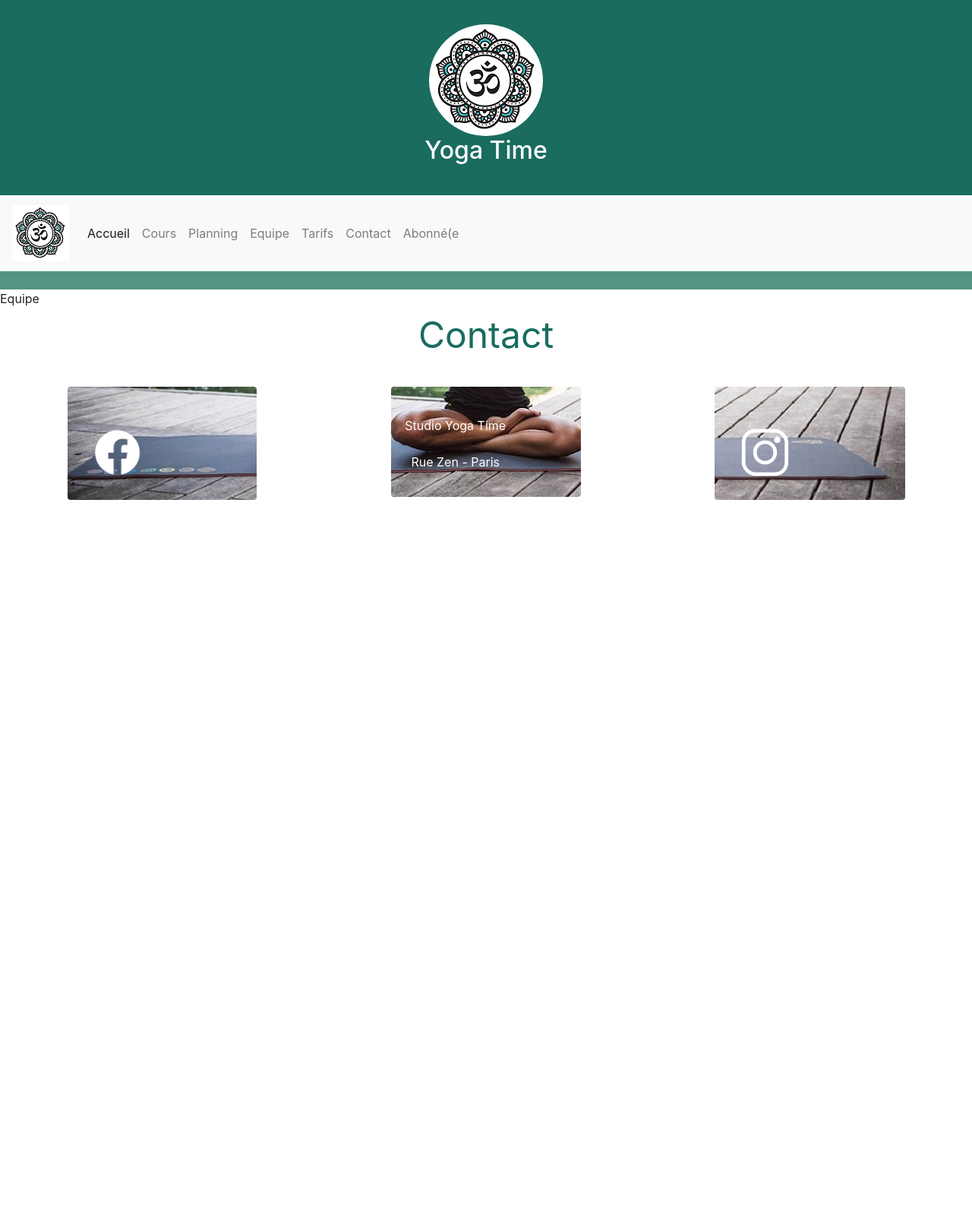
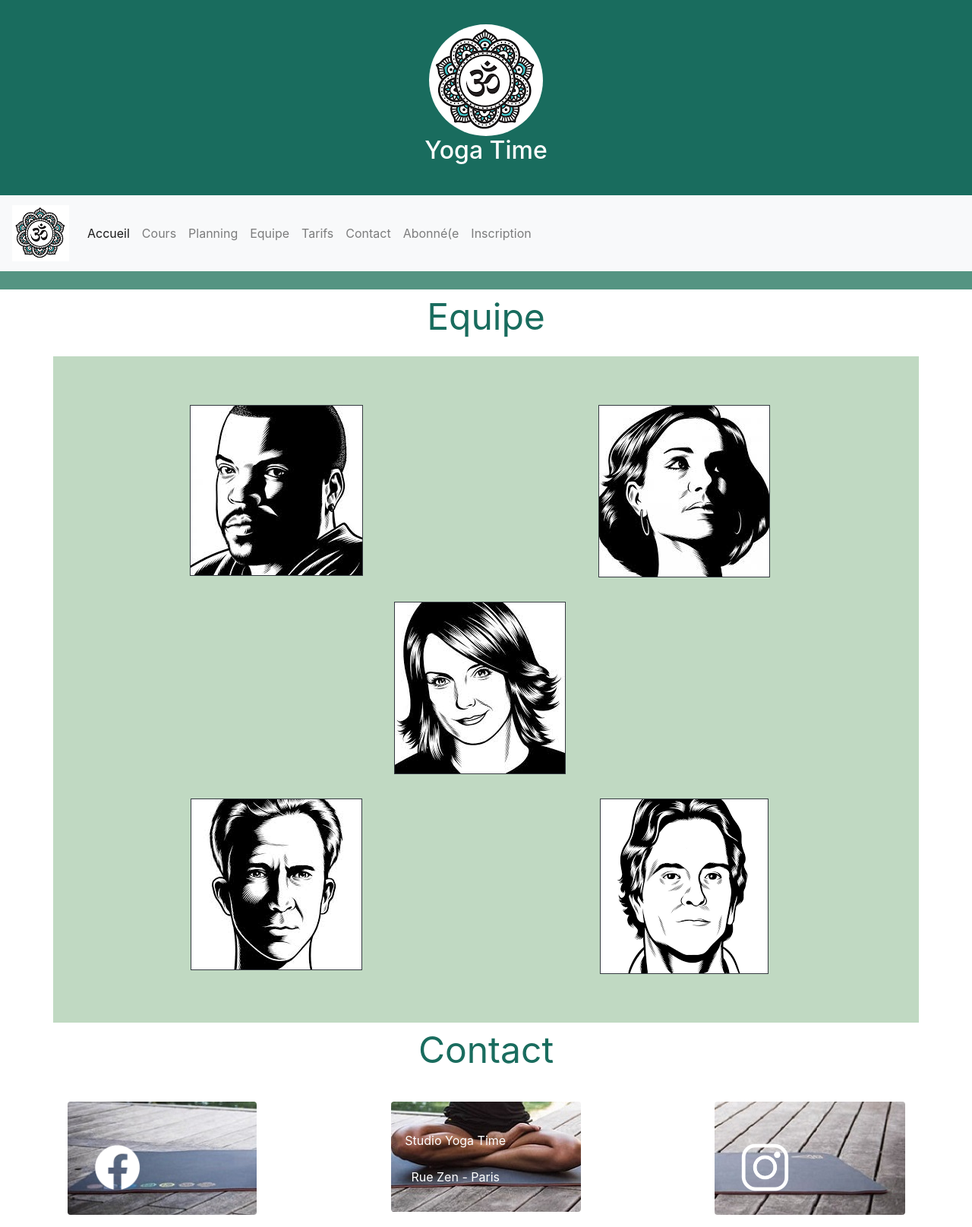
Before and after one commit to Evabas/projetYogaTime, a PHP site: page /index.php?p=team in a window 1280 px wide. Shown: the whole page at 76% size. Before the commit the page ends 658 px from the top, so only its background shows below. Run offline with PHP 8.4, Linux system fonts and the light colour scheme.

Commit message:
Add files via upload

```diff
--- a/index.php
+++ b/index.php
@@ -37,6 +37,9 @@ switch ($page) {
     case 'subscriber':
         echo $twig->render('/subscriber.twig');
     break;
+    case 'registration':
+        echo $twig->render('/registration.twig');
+    break;
     default:
         header('HTTP/1.0 404 Not Found');
         echo $twig->render('/404.twig');
--- a/templates/base.html.twig
+++ b/templates/base.html.twig
@@ -1,3 +1,7 @@
+<?php
+session_start();
+?>
+
 <!DOCTYPE html>
 <html lang="fr">
 <head>
@@ -33,20 +37,23 @@
         <li class="nav-item">
           <a class="nav-link" href="index.php?p=lessons">Cours</a>
         </li>
-            <li class="nav-item">
+        <li class="nav-item">
           <a class="nav-link" href="index.php?p=planning">Planning</a>
         </li>
         <li class="nav-item">
           <a class="nav-link" href="index.php?p=team">Equipe</a>
         </li>
-         <li class="nav-item">
+        <li class="nav-item">
           <a class="nav-link" href="index.php?p=price">Tarifs</a>
         </li>
         <li class="nav-item">
           <a class="nav-link" href="index.php?p=contact">Contact</a>
         </li>
-           <li class="nav-item">
+        <li class="nav-item">
           <a class="nav-link" href="index.php?p=subscriber">Abonné(e</a>
+        </li>
+        <li class="nav-item">
+          <a class="nav-link" href="index.php?p=registration">Inscription</a>
         </li>
       </ul>
     </div>
@@ -58,10 +65,11 @@
   <div>
      <p class="title2 text-center">Contact</p>
         <div class="container-fluid">
-            <div class="row footer text-center">
+            <div class="row text-center">
                 <div class="col-md-4 col-sm-12">
-                    <div>
+
                         <img src="./public/images/tapis1.jpg" alt="portion de tapis" class="rounded mx-3 my-3">
+                       <div class="contact">
                         <a href="#"><img src="./public/images/f_logo_RGB-White_58.png" alt="logo facebook" class="adresse rounded mx-3 my-3" width="63 px"></a>
                     </div>
                 </div>
@@ -76,8 +84,9 @@
                 </div>
 
                <div class="col-md-4 col-sm-12">
-                    <div>
+
                         <img src="./public/images/tapis3.jpg" alt="portion de tapis" class="rounded mx-3 my-3">
+
                         <a href="#"><img src="./public/images/instagram-logo-white.png" alt="logo instagram" class=" adresse rounded mx-3 my-3" width="63 px"></a>
                     </div>
                 </div>
--- a/templates/contact.twig
+++ b/templates/contact.twig
@@ -3,5 +3,4 @@
 {% block title %}Contact{% endblock %}
 
 {% block body %}
-Contact
 {% endblock %}
--- a/templates/home.twig
+++ b/templates/home.twig
@@ -7,8 +7,8 @@
 <div class="home">
         <div class="container-fluid mainImage">
             <div class="row">
-                <div class="col-12">
-                <Image src="./public/images/tapisMain.jpg " class="col-12"/>
+                <div>
+                <img src="./public/images/tapisMain.jpg" class="col-12"/>
                 </div >
             </div>
         </div>
--- a/templates/team.twig
+++ b/templates/team.twig
@@ -3,5 +3,53 @@
 {% block title %}Equipe{% endblock %}
 
 {% block body %}
-Equipe
+<p class="title2 text-center">Equipe</p>
+
+<div class="container equipe px-5 py-5" >
+
+<div class="row text-center">
+
+    <div class="box col-md-6">
+      <img src="./public/images/portrait1.jpg" rounded class=" portrait mr-3 my-3 border border-dark">
+      <div class="middle text-center">
+      <div class="text"><p><b>James<br></br>Vinyasa et Ashtanga</b></p></div>
+      </div>
+    </div>
+
+    <div class="box col-md-6">
+      <img src="./public/images/portrait2.jpg" rounded class=" portrait mr-3 my-3 border border-dark">
+      <div class="middle text-center">
+      <div class="text"><p><b>Lisa<br></br>Hatha</b></p></div>
+      </div>
+   </div>
+</div>
+
+<div class="row text-center">
+   <div class="box col-12">
+      <img src="./public/images/portrait3.jpg" rounded class=" portrait mr-3 my-3 border border-dark">
+      <div class="middle text-center">
+      <div class="text"><p><b>Marie<br></br>Kundalini</b></p></div>
+      </div>
+   </div>
+</div>
+
+<div class="row text-center">
+
+    <div class="box col-md-6">
+      <img src="./public/images/portrait4.jpg" rounded class=" portrait mr-3 my-3 border border-dark">
+      <div class="middle text-center">
+      <div class="text"><p><b>John<br></br>Bikram</b></p></div>
+      </div>
+   </div>
+
+    <div class="box col-md-6">
+      <img src="./public/images/portrait5.jpg" rounded class=" portrait mr-3 my-3 border border-dark">
+      <div class="middle text-center">
+      <div class="text"><p><b>Mike<br></br>Iyengar</b></p></div>
+      </div>
+   </div>
+
+  </div>
+</div>
+
 {% endblock %}
```
Also changed, not shown: templates/registration.twig (added, +7 -0 lines).
